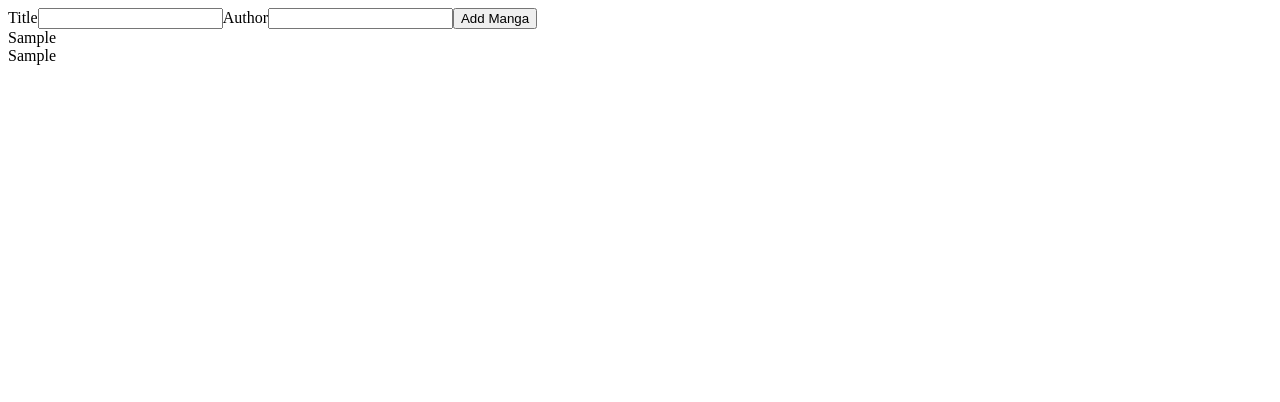
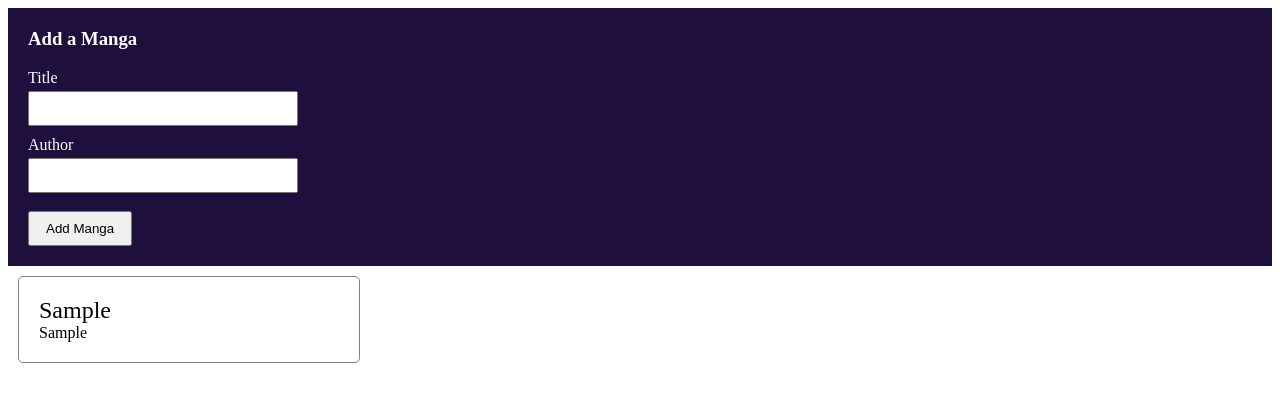
Before and after one commit to joshcaili/Project2-Animelist, a React (Vite) app: page / in a window 1280 px wide. Both pictures are taken after typing "Sample", "Sample" into the empty fields and a click on the button "Add Manga". Shown: the top 402 px of the page. Built offline with nearby package versions, Linux system fonts and the light colour scheme.

Commit message:
Added CSS
also added a delete button for additional functionality.

```diff
--- /dev/null
+++ b/src/components/MangaAdd.css
@@ -0,0 +1,27 @@
+.manga-add {
+  background-color: #1f0f3d;
+  color: white;
+  padding: 20px;
+}
+
+.manga-add h3 {
+  margin-top: 0;
+}
+
+.manga-add label {
+  display: block;
+  margin-top: 10px;
+  margin-bottom: 4px;
+}
+
+.manga-add input {
+  display: block;
+  margin-bottom: 8px;
+  padding: 8px;
+  width: 250px;
+}
+
+.manga-add button {
+  margin-top: 10px;
+  padding: 8px 16px;
+}
--- a/src/components/MangaAdd.jsx
+++ b/src/components/MangaAdd.jsx
@@ -1,4 +1,5 @@
 import { useState } from 'react';
+import './MangaAdd.css';
 
 function MangaAdd({ onAdd }) {
   const [title, setTitle] = useState('');
@@ -20,7 +21,8 @@ function MangaAdd({ onAdd }) {
   };
 
   return (
-    <div>
+    <div className="manga-add">
+      <h3>Add a Manga</h3>
       <form onSubmit={handleSubmit}>
         <label>Title</label>
         <input value={title} onChange={handleTitleChange} />
--- /dev/null
+++ b/src/components/MangaCard.css
@@ -0,0 +1,18 @@
+.manga-card {
+  border: 1px solid gray;
+  border-radius: 5px;
+  margin: 10px;
+  padding: 20px;
+  position: relative;
+  width: 300px;
+}
+
+.manga-card .title {
+  font-size: 24px;
+}
+
+.manga-card .hoverActions {
+  position: absolute;
+  right: 5px;
+  top: 5px;
+}
--- a/src/components/MangaCard.jsx
+++ b/src/components/MangaCard.jsx
@@ -1,18 +1,23 @@
 import { useState } from 'react';
+import './MangaCard.css';
 
 function MangaCard({ manga }) {
   const [hovered, setHovered] = useState(false);
 
   return (
     <div
+      className="manga-card"
       onMouseEnter={() => setHovered(true)}
       onMouseLeave={() => setHovered(false)}
     >
-      <div>
-        <div>{manga.title}</div>
-        <div>{manga.author}</div>
-      </div>
-      {hovered && <button>Edit</button>}
+      <div className="title">{manga.title}</div>
+      <div className="author">{manga.author}</div>
+      {hovered && (
+        <div className="hoverActions">
+          <button className="edit">Edit</button>
+          <button className="delete" >Delete</button>
+        </div>
+      )}
     </div>
   );
 }
--- /dev/null
+++ b/src/components/MangaList.css
@@ -0,0 +1,4 @@
+.manga-list {
+  display: flex;
+  flex-wrap: wrap;
+}
--- a/src/components/MangaList.jsx
+++ b/src/components/MangaList.jsx
@@ -1,11 +1,12 @@
 import MangaCard from './MangaCard';
+import './MangaList.css';
 
 function MangaList({ manga }) {
   const renderedManga = manga.map((item) => {
     return <MangaCard key={item.id} manga={item} />;
   });
 
-  return <div>{renderedManga}</div>;
+  return <div className="manga-list">{renderedManga}</div>;
 }
 
 export default MangaList;
```
